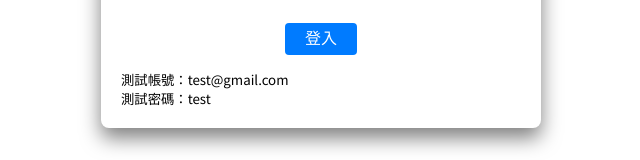
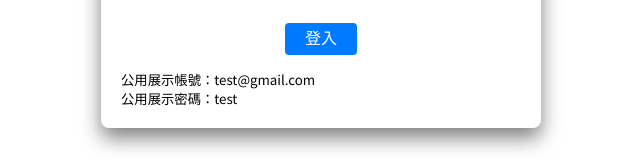
Before and after one commit to b10856039/chat-web-app-vercel, a Vue app: page /login in a window 1280 px wide. Shown: the part 551-711 px from the top of the page, without its empty margins (319-959 px from the left). Built offline with nearby package versions, Linux system fonts and the light colour scheme.

Commit message:
補上公用帳號

```diff
--- a/src/views/Login.vue
+++ b/src/views/Login.vue
@@ -47,8 +47,8 @@
           </div>
 
           <div class="test-account">
-              <small>測試帳號：test@gmail.com</small>
-              <small>測試密碼：test</small>
+              <small>公用展示帳號：test@gmail.com</small>
+              <small>公用展示密碼：test</small>
           </div>
         </el-form>
 
```
